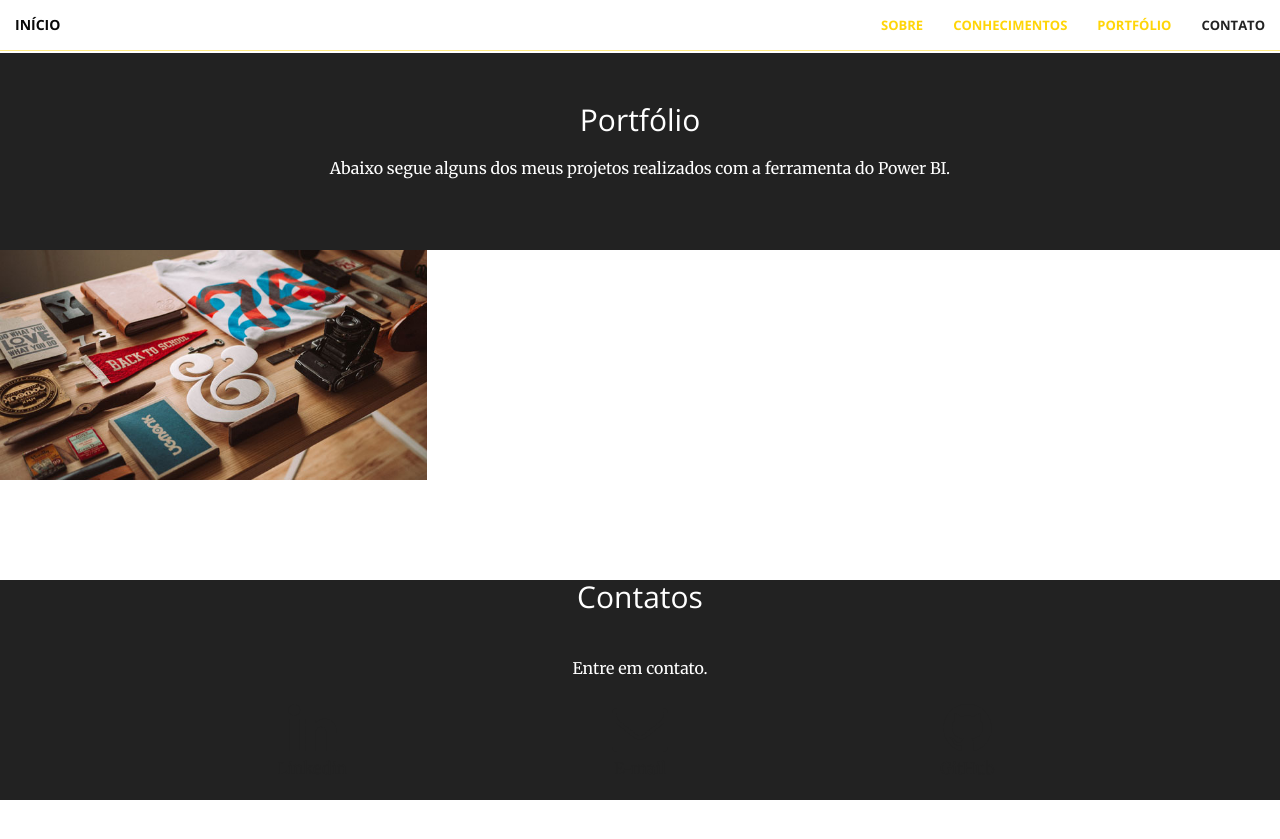
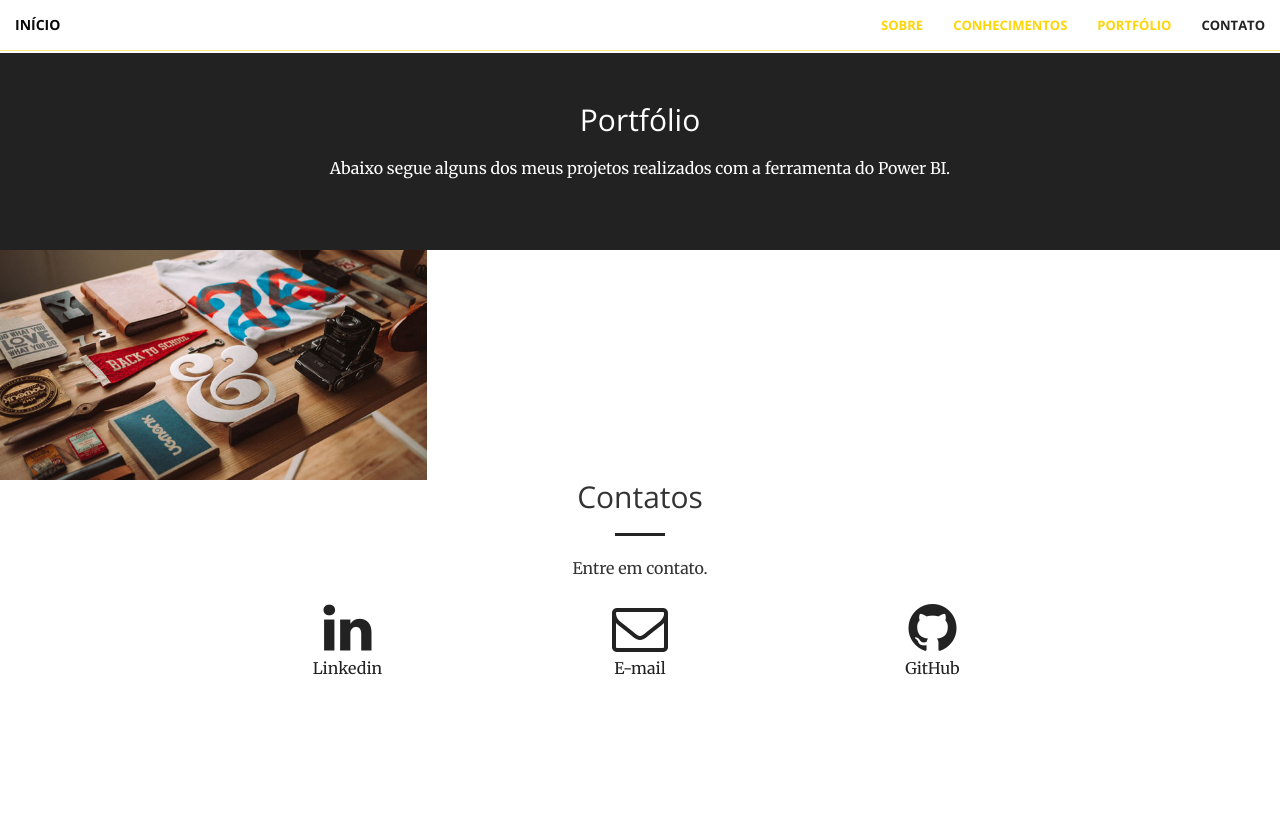
Before and after one commit to jeandata/BI, a Jekyll site: the page built from index.html, in a window 1280 px wide and 900 px high, scrolled down 1743 px. Shown: the top 839 px of the window. Built offline with Jekyll 4.4.1, drawn with Linux system fonts in a browser that asks for light colours; after the commit the page ends 2443 px from its top, so only the background shows below that.

Commit message:
Update contact.html

```diff
--- a/_includes/contact.html
+++ b/_includes/contact.html
@@ -1,6 +1,6 @@
 
-<section id="contact">
-    <div class="bg-primary" class="container">
+<section class="no-padding" id="contact">
+    <div class="container text-center">
         <div class="row">
             <div class="col-lg-8 col-lg-offset-2 text-center">
                 <h2 class="section-heading">Contatos</h2>
@@ -8,19 +8,19 @@
                 <p>Entre em contato.</p>
             </div>
         <div class="col-lg-2 col-lg-offset-2 text-center">
-            <a href="https://linkedin.com/in/{{ site.linkedin_username }}">
+            <a href="https://www.linkedin.com/in/">
                 <i class="fa fa-linkedin fa-3x wow bounceIn" data-wow-delay=".1s"></i>
                 <p>Linkedin</p>
             </a>
         </div>
         <div class="col-lg-2 col-lg-offset-1 text-center">
-            <a href="mailto:{{ site.email }}">
+            <a href="mailto:jean_prog@hotmail.com">
             <i class="fa fa-envelope-o fa-3x wow bounceIn" data-wow-delay=".1s"></i>
                 <p>E-mail</p>
             </a>
         </div>
         <div class="col-lg-2 col-lg-offset-1 text-center">
-            <a href="https://github.com/{{ site.github_username }}">
+            <a href="https://github.com/JeanProg">
             <i class="fa fa-github fa-3x wow bounceIn" data-wow-delay=".1s"></i>
                 <p>GitHub</p>
             </a>
```
